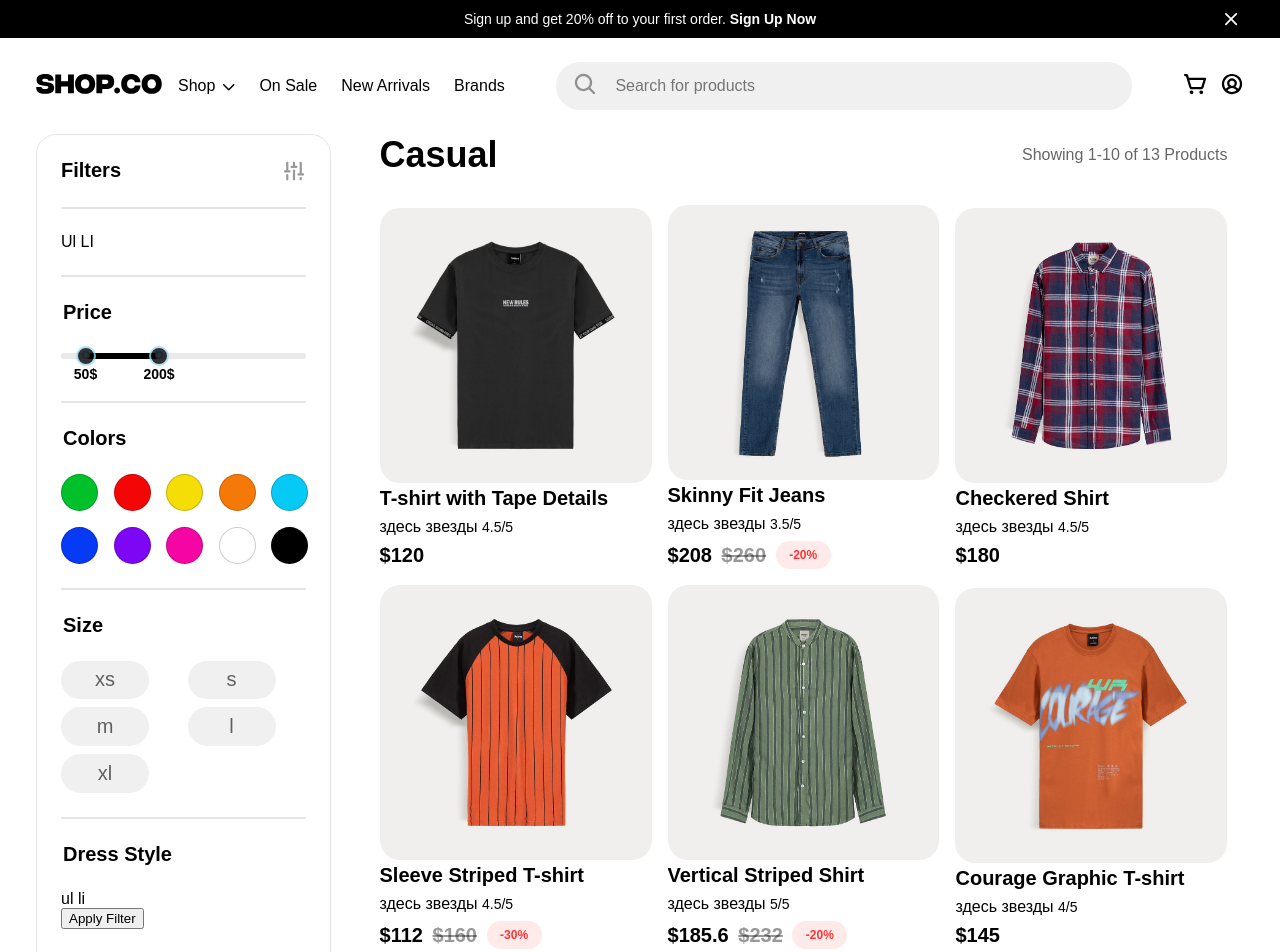
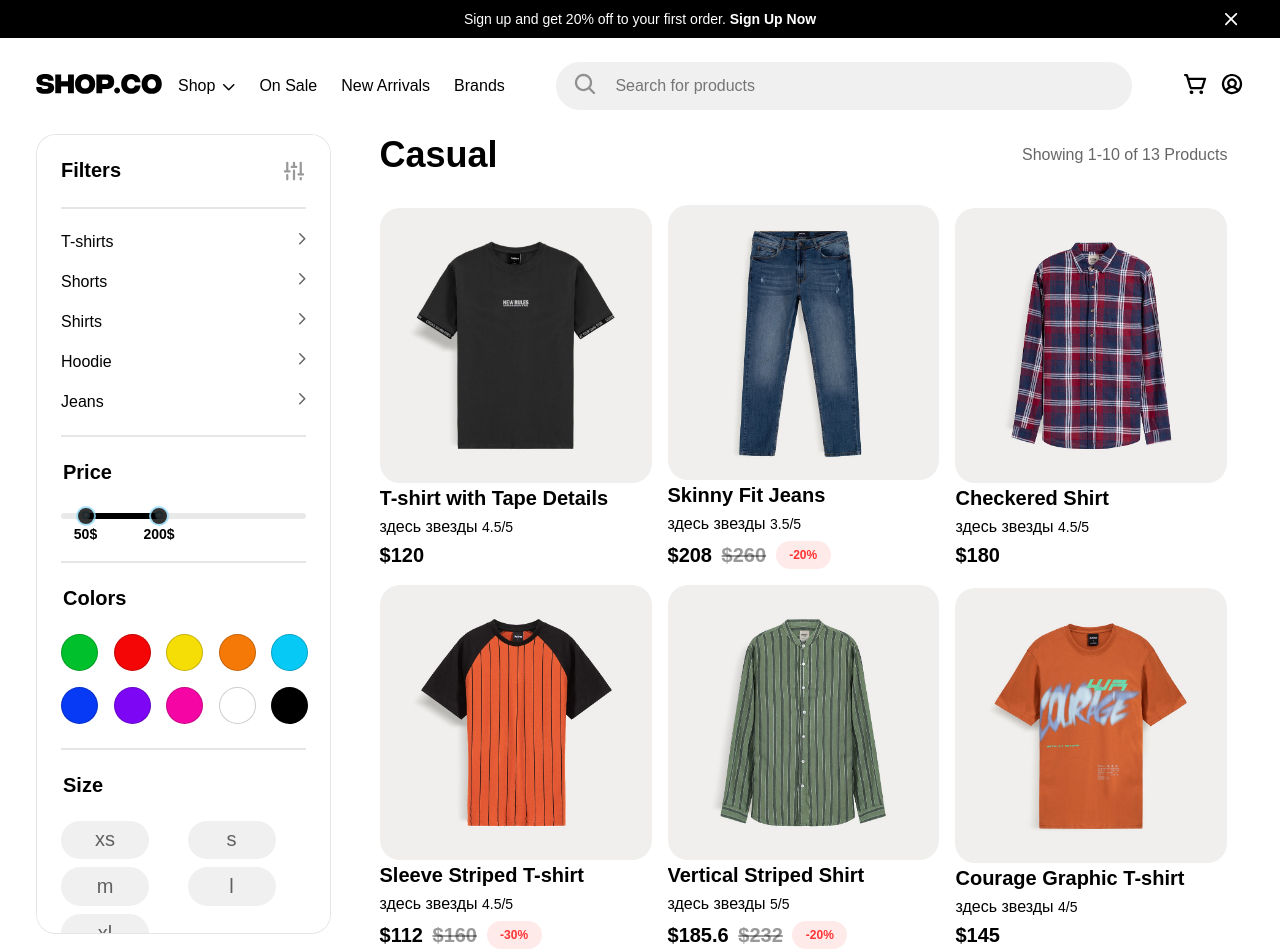
Before and after one commit to yaroslavager/clothing-store, a React (Vite) app: page /catalog in a window 1280 px wide. Shown: the top 952 px of the page. Built offline with nearby package versions, Linux system fonts and the light colour scheme; a web font is replaced by a local one.

Commit message:
updated catalogPage

```diff
--- a/src/entities/product/model/products.tsx
+++ b/src/entities/product/model/products.tsx
@@ -12,7 +12,7 @@ import id11 from "../../../shared/assets/imgs/products/id11.jpg";
 import id12 from "../../../shared/assets/imgs/products/id12.jpg";
 import id13 from "../../../shared/assets/imgs/products/id13.jpg";
 
-interface Product {
+export interface Product {
   id: number;
   name: string;
   category: string;
--- a/src/index.scss
+++ b/src/index.scss
@@ -10,6 +10,7 @@ body {
   padding: 0;
   font-size: 1rem;
   font-family: var(--font-secondary);
+
 
 }
 .container {
--- a/src/pages/catalogPage/catalogPage.scss
+++ b/src/pages/catalogPage/catalogPage.scss
@@ -1,4 +1,5 @@
 .catalog-page{
+
     &__wrapper{
 display: flex;
 flex-direction: row;
--- a/src/pages/catalogPage/catalogPage.tsx
+++ b/src/pages/catalogPage/catalogPage.tsx
@@ -8,6 +8,11 @@ function CatalogPage() {
   const [colorId, setColor] = useState<number | null>(null);
   const [chosenSize, setSize] = useState<string | null>(null);
 
+  const [filtersIsOpen, setFiltersIsOpen]=useState(false)
+const fFiltersIsOpen=()=>{
+  setFiltersIsOpen(!filtersIsOpen)
+}
+
   return (
     <main className="catalog-page__wrapper container">
       <Filters
@@ -17,8 +22,10 @@ function CatalogPage() {
         setColor={setColor}
         chosenSize={chosenSize}
         setSize={setSize}
+        isOpen={filtersIsOpen}
+        filtersIsOpen={fFiltersIsOpen}
       />
-      <ProductGrid title="Casual" showCount />
+      <ProductGrid title="Casual" showCount filtersIsOpen={fFiltersIsOpen} />
     </main>
   );
 }
--- a/src/pages/homePage/homePage.tsx
+++ b/src/pages/homePage/homePage.tsx
@@ -18,7 +18,7 @@ function HomePage() {
 <hr className="container"/>
       <ProductGrid
         title="Top Selling"
-        filter={(product) => product.reviews.total > 4}
+        filter={(product) => product.reviews?.total > 4}
         limit={4}
         showButton
         settings
--- /dev/null
+++ b/src/shared/config/category.tsx
@@ -0,0 +1 @@
+export const category = ["T-shirts", "Shorts", "Shirts", "Hoodie", "Jeans"]
--- /dev/null
+++ b/src/shared/config/dressStyle.tsx
@@ -0,0 +1 @@
+export const dressStyle=["Casual", "Formal", "Party", "Gym"]
--- a/src/shared/ui/burgerMenu/burgerMenu.scss
+++ b/src/shared/ui/burgerMenu/burgerMenu.scss
@@ -4,7 +4,7 @@
   }
   &__list-wrapper {
     position: absolute;
-
+z-index: 100;
     left: 0;
     background-color: var(--color-text-highlight);
     color: var(--color-text-primary);
--- a/src/widgets/filters/filters.scss
+++ b/src/widgets/filters/filters.scss
@@ -1,17 +1,28 @@
 .filters {
   &__wrapper {
+  position: sticky;
+  top: 0px;
+  overflow-y: auto ;
+  overflow-x: hidden;
+height: 100vh;
     width: 100%;
     max-width: 295px;
-    max-height: 1220px;
+    max-height: 1155px;
     border-radius: var(--br-cart);
     border: 1px solid var(--color-highlight);
     padding: 1.5rem;
+    background-color: var(  --color-fourth);
+    &::-webkit-scrollbar {
+      width: 0px;
+    }
+
     fieldset {
       border: none;
       margin: 0;
       padding: 0;
       min-width: none;
     }
+
   }
   &__border {
     border-color: var(--color-highlight);
@@ -25,16 +36,63 @@
     font-size: var(--fs-xs);
     font-weight: 700;
   }
+  &__main-icon{
+    cursor: pointer;
+  }
   &__title {
     font-size: var(--fs-xs);
     font-weight: 700;
     padding-bottom: 1.5rem;
   }
-
+&__category{
+  display: flex;
+  flex-direction: column;
+  gap: 22px;
+}
+&__category-list{
+display: flex;
+justify-content: space-between;
+cursor: pointer;
+}
+&__dress-style{
+  display: flex;
+  flex-direction: column;
+  gap: 22px;
+}
+&__dress-style-list{
+  display: flex;
+  justify-content: space-between;
+  cursor: pointer;
+}
+&__button{
+  width: 100%;
+  height: var( --bs-h-m);
+  border-radius: var(  --br-button-input);
+  background-color: var(  --color-primary);
+  color: var( --color-fourth);
+  border: none;
+  margin-top: 24px;
+  cursor: pointer;
+}
   // MEDIA
   @media (max-width: 768px) {
     &__wrapper {
-      display: none;
+      position: absolute;
+      left: 0;
+      z-index: 90;
+         transform: translateX(-100%);
+    transition: transform 0.6s ease;
+     width: 100%;
+     max-width: 100%;
+     &--open{
+
+      display: block;
+      position: absolute;
+      left: 0;
+        transform: translateX(0);
     }
+
+    }
+
   }
 }
--- a/src/widgets/filters/filters.tsx
+++ b/src/widgets/filters/filters.tsx
@@ -1,4 +1,7 @@
 import "./filters.scss";
+// import { Link } from "react-router-dom";
+import { category } from "../../shared/config/category";
+import { dressStyle } from "../../shared/config/dressStyle";
 import PriceSlider from "./ui/priceSlider/priceSlider";
 import ColorFilter from "./ui/colorFilter/colorFilter";
 import SizeFilter from "./ui/sizeFilter/sizeFilter";
@@ -10,7 +13,11 @@ interface FilterProps {
   setColor: (id: number) => void;
   chosenSize: string | null;
   setSize: (size: string | null) => void;
+  isOpen: boolean ;
+   filtersIsOpen: ()=>void
 }
+
+
 
 function Filters({
   price,
@@ -19,12 +26,17 @@ function Filters({
   setColor,
   chosenSize,
   setSize,
+  isOpen,
+   filtersIsOpen
 }: FilterProps) {
+
+
   return (
-    <aside className="filters__wrapper">
+    <aside className= {`filters__wrapper ${isOpen? "filters__wrapper--open" : ""}` }>
       <div className="filters__header">
         <p className="filters__main-title">Filters</p>
-        <svg
+        <svg className="filters__main-icon"
+        onClick={ filtersIsOpen}
           width="24"
           height="24"
           viewBox="0 0 24 24"
@@ -40,7 +52,18 @@ function Filters({
       </div>
       <hr className="filters__border" />
 
-      <div className="filters__category">Ul LI</div>
+      <div className="filters__category">
+{category.map(category=> (
+  <div className="filters__category-list" key={category}>{category}
+<svg width="7" height="12" viewBox="0 0 7 12" fill="none" xmlns="http://www.w3.org/2000/svg">
+<path d="M1.28318 0.221294L6.28318 5.22129C6.3531 5.29097 6.40857 5.37377 6.44643 5.46493C6.48428 5.55609 6.50377 5.65383 6.50377 5.75254C6.50377 5.85126 6.48428 5.94899 6.44643 6.04016C6.40857 6.13132 6.3531 6.21412 6.28318 6.28379L1.28318 11.2838C1.14228 11.4247 0.951183 11.5038 0.751926 11.5038C0.552669 11.5038 0.361572 11.4247 0.220676 11.2838C0.0797797 11.1429 0.000625142 10.9518 0.000625142 10.7525C0.000625143 10.5533 0.0797797 10.3622 0.220676 10.2213L4.69005 5.75192L0.220051 1.28255C0.0791551 1.14165 1.25847e-07 0.950553 1.28223e-07 0.751295C1.30599e-07 0.552037 0.0791552 0.360941 0.220051 0.220045C0.360948 0.0791493 0.552044 -7.62281e-06 0.751301 -7.62044e-06C0.950559 -7.61806e-06 1.14166 0.0791493 1.28255 0.220045L1.28318 0.221294Z" fill="black" fill-opacity="0.6"/>
+</svg>
+</div>
+))
+
+}
+
+      </div>
 
       <hr className="filters__border" />
 
@@ -58,7 +81,15 @@ function Filters({
 
       <fieldset className="filters__dress-style">
         <legend className="filters__title">Dress Style</legend>
-        ul li
+        {dressStyle.map(style=>(
+<div className="filters__dress-style-list">
+  {style}  <svg width="7" height="12" viewBox="0 0 7 12" fill="none" xmlns="http://www.w3.org/2000/svg">
+<path d="M1.28318 0.221294L6.28318 5.22129C6.3531 5.29097 6.40857 5.37377 6.44643 5.46493C6.48428 5.55609 6.50377 5.65383 6.50377 5.75254C6.50377 5.85126 6.48428 5.94899 6.44643 6.04016C6.40857 6.13132 6.3531 6.21412 6.28318 6.28379L1.28318 11.2838C1.14228 11.4247 0.951183 11.5038 0.751926 11.5038C0.552669 11.5038 0.361572 11.4247 0.220676 11.2838C0.0797797 11.1429 0.000625142 10.9518 0.000625142 10.7525C0.000625143 10.5533 0.0797797 10.3622 0.220676 10.2213L4.69005 5.75192L0.220051 1.28255C0.0791551 1.14165 1.25847e-07 0.950553 1.28223e-07 0.751295C1.30599e-07 0.552037 0.0791552 0.360941 0.220051 0.220045C0.360948 0.0791493 0.552044 -7.62281e-06 0.751301 -7.62044e-06C0.950559 -7.61806e-06 1.14166 0.0791493 1.28255 0.220045L1.28318 0.221294Z" fill="black" fill-opacity="0.6"/>
+</svg>
+
+</div>
+
+        ))}
       </fieldset>
 
       <button className="filters__button">Apply Filter</button>
--- a/src/widgets/productGrid/productGrid.scss
+++ b/src/widgets/productGrid/productGrid.scss
@@ -148,8 +148,11 @@
 
   }
   @media (max-width: 390px) {
+
     padding: 0;
-
+   &__wrapper{
+     padding: 0 1rem;
+    }
 
   }
 }
--- a/src/widgets/productGrid/productGrid.tsx
+++ b/src/widgets/productGrid/productGrid.tsx
@@ -1,5 +1,16 @@
 import "./productGrid.scss";
-import { products } from "../../entities/product/model/products";
+import { products, type Product } from "../../entities/product/model/products";
+
+interface ProductGridProps{
+  title: string,
+  filter?: (product: Product)=>boolean,
+  showCount?: boolean,
+  showButton?: boolean,
+  limit?: number,
+  settings?: boolean,
+  columns?: boolean,
+  filtersIsOpen?: ()=>void
+}
 
 function ProductGrid({
   title,
@@ -9,7 +20,8 @@ function ProductGrid({
   limit,
   settings = false,
   columns = false,
-}) {
+  filtersIsOpen
+}: ProductGridProps) {
   const filtred = filter ? products.filter(filter) : products;
   const displayed = limit ? filtred.slice(0, limit) : filtred;
   return (
@@ -21,7 +33,13 @@ function ProductGrid({
         <p className="product-grid__product-title">
           {showCount && `Showing 1-10 of ${products.length} Products`}
         </p>
-        <div className="product-grid__filter-icon-wrapper">
+
+        <div
+         onClick={filtersIsOpen}
+         className="product-grid__filter-icon-wrapper">
+
+
+
           <svg
             className="product-grid__filters-icon"
             width="16"
```
